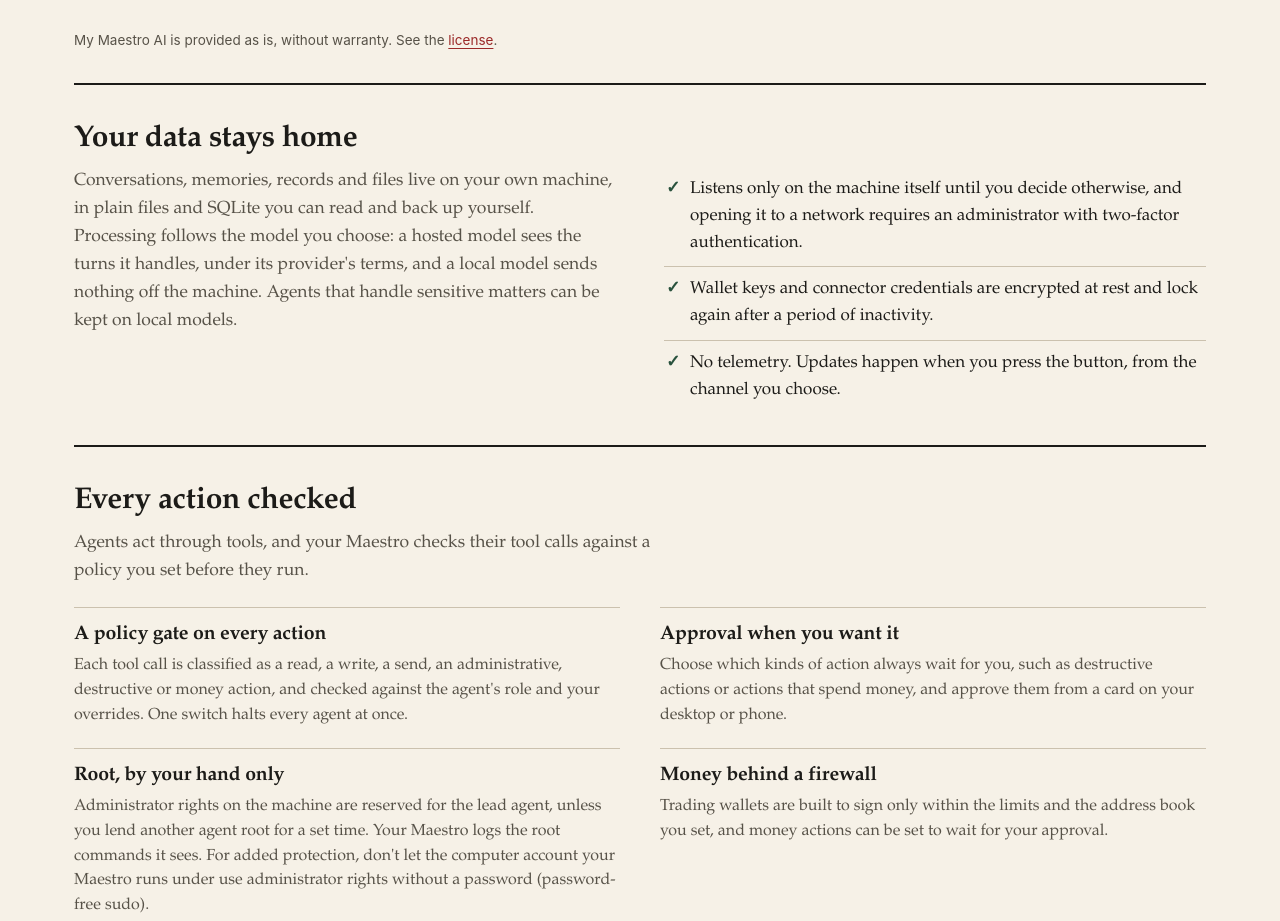
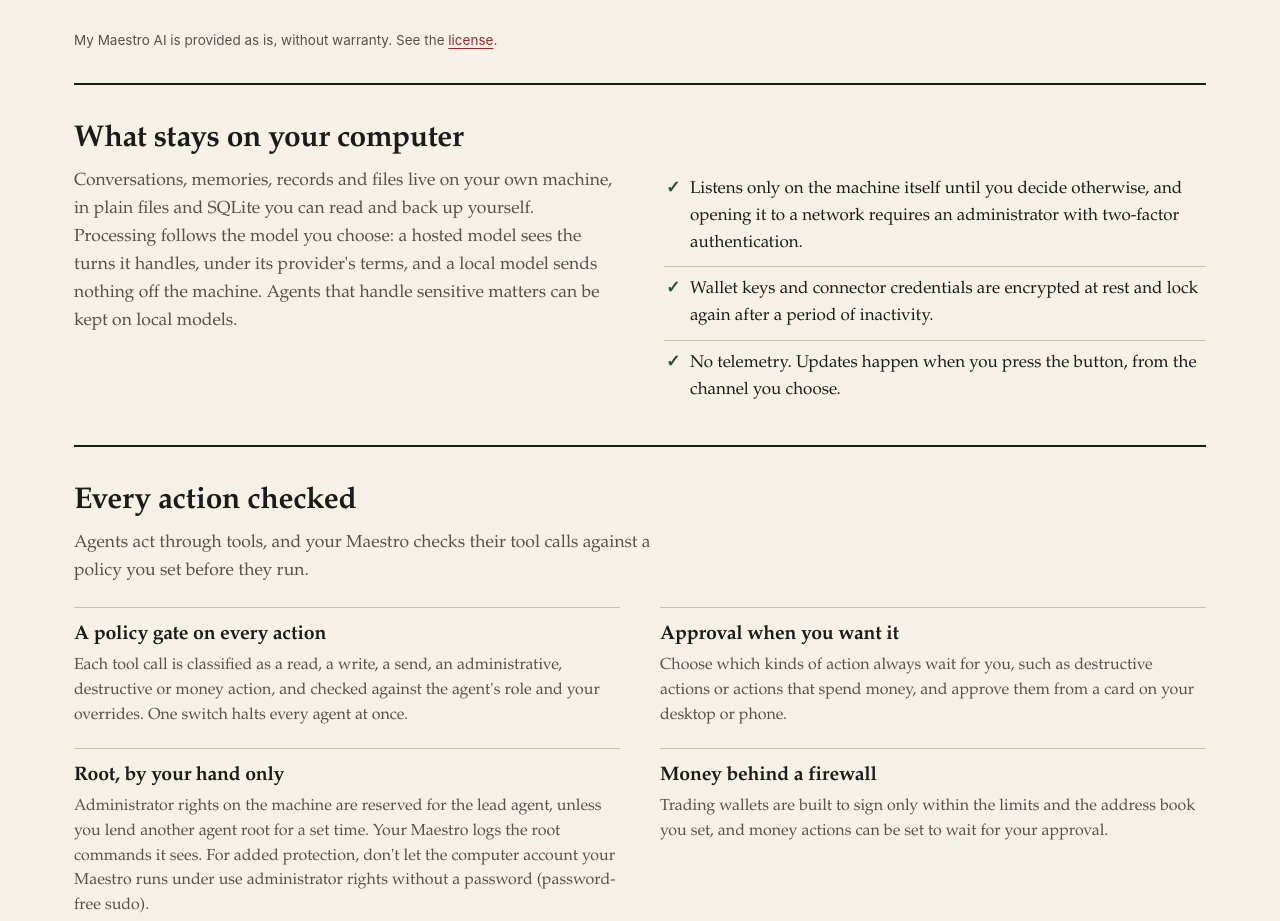
Before and after one commit to everest123/hearthguard-site, a plain HTML site: page security/index.html in a window 1280 px wide. Shown: the part 1428-2349 px from the top of the page. Drawn offline with Linux system fonts and the light colour scheme.

Commit message:
Security page: "What stays on your computer" heading
The old heading said all data stays home, while the paragraph explains that hosted models receive the turns they handle.

Co-Authored-By: Claude Opus 5.5 <noreply@anthropic.com>

```diff
--- a/security/index.html
+++ b/security/index.html
@@ -64,7 +64,7 @@
     <p class="fine">My Maestro AI is provided as is, without warranty. See the <a href="#license">license</a>.</p>
   </div>
 
-  <div class="group" id="data"><h2>Your data stays home</h2>
+  <div class="group" id="data"><h2>What stays on your computer</h2>
     <div class="two even">
       <p class="gintro">Conversations, memories, records and files live on your own machine, in plain files and SQLite you can read and back up yourself. Processing follows the model you choose: a hosted model sees the turns it handles, under its provider's terms, and a local model sends nothing off the machine. Agents that handle sensitive matters can be kept on local models.</p>
       <ul class="check">
```
